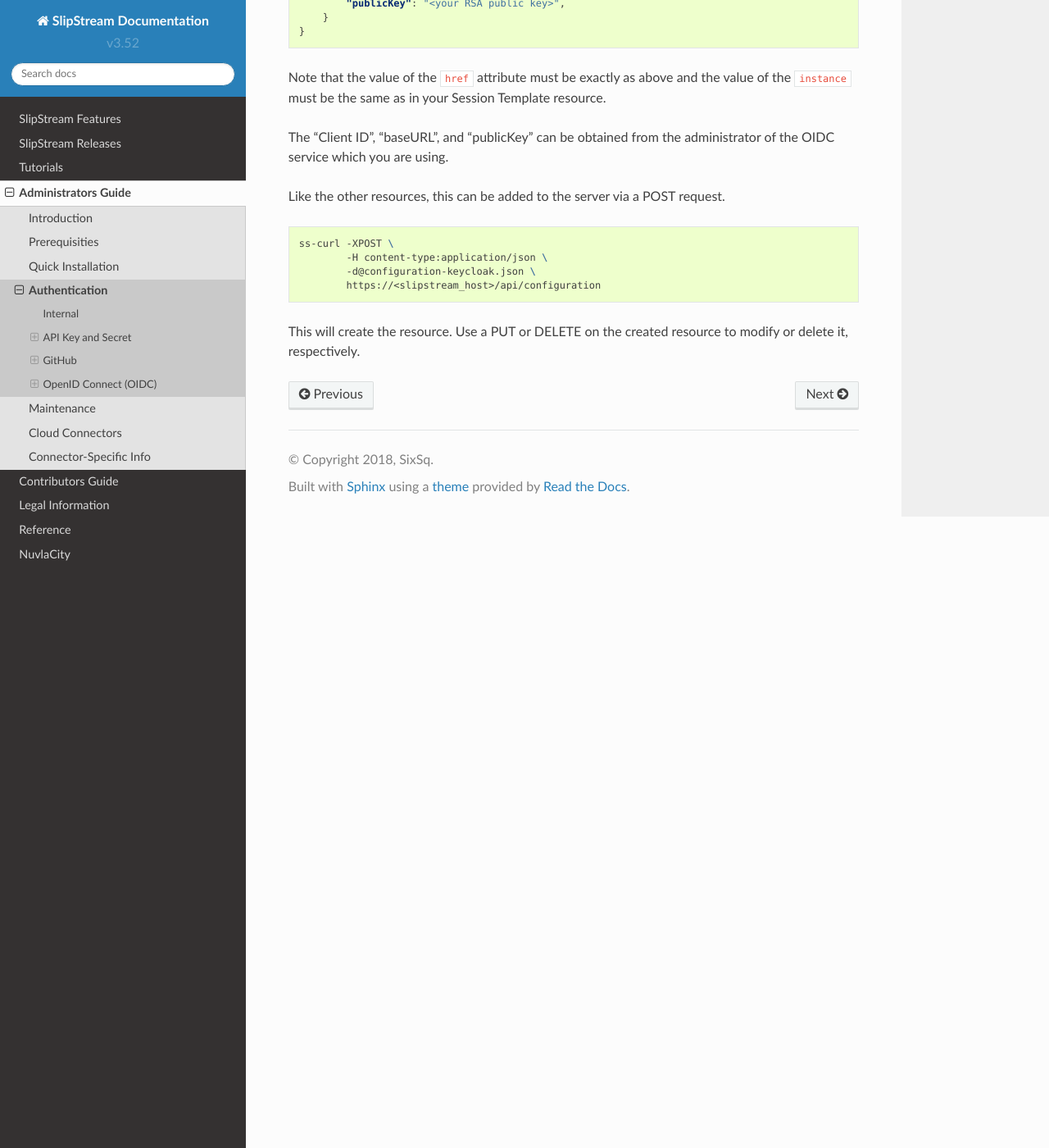
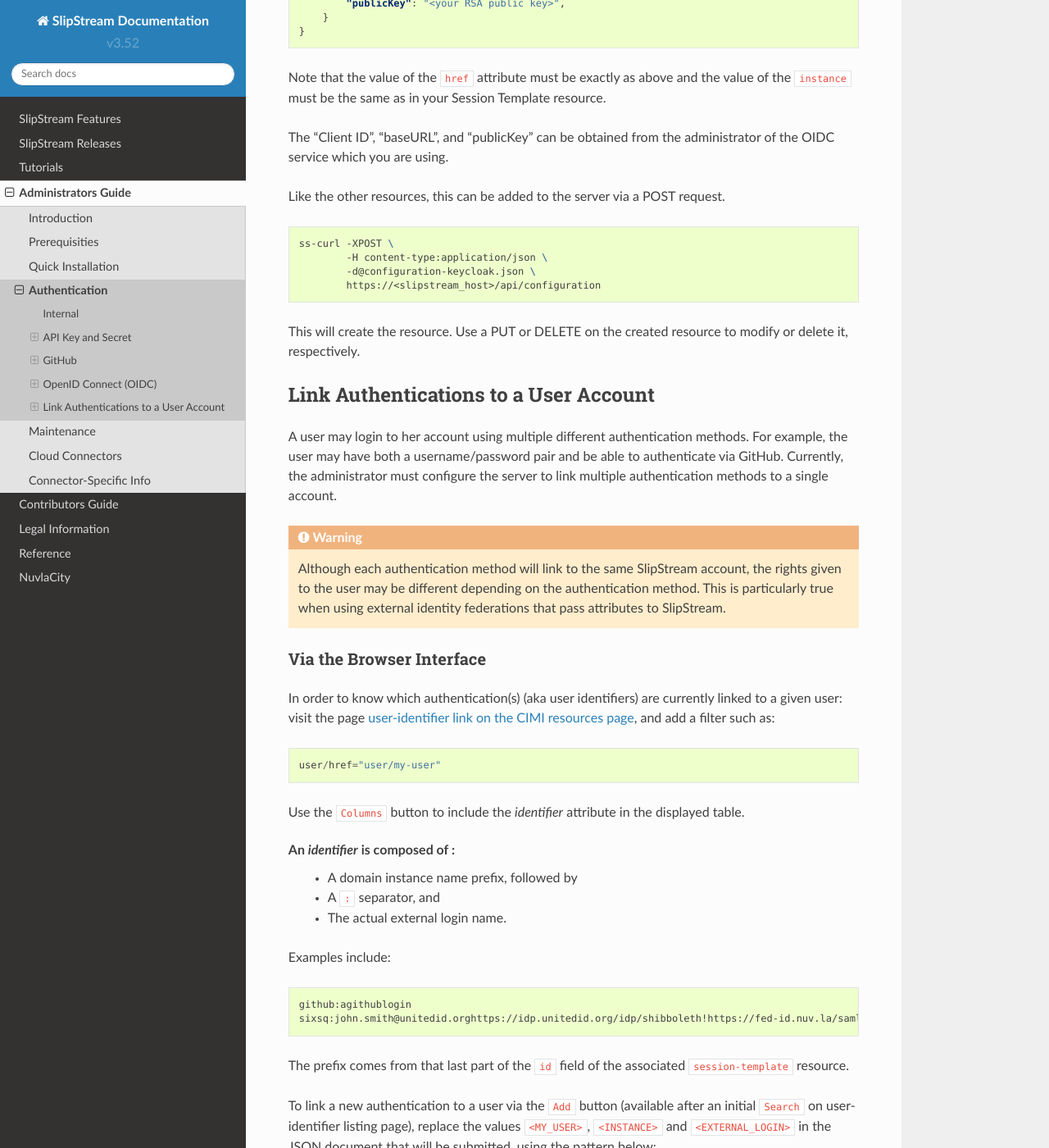
Before and after one commit to slipstream/SlipStreamDocumentation, a Sphinx documentation site: the page built from docs/administrator_guide/authentication.rst, in a window 1280 px wide and 1400 px high, scrolled down 8207 px. Shown: the whole window at 82% size. Built offline with Sphinx 7.4.7 and the Read the Docs theme 2.0.0, drawn with Linux system fonts in a browser that asks for light colours; some of the changed text lies outside the part shown.

Commit message:
Add how to link a user identifier in the Admin guide (#146)
* Add how to link a user identifier in the Admin guide

* clean up text; fix some typos

```diff
--- a/docs/administrator_guide/authentication.rst
+++ b/docs/administrator_guide/authentication.rst
@@ -432,6 +432,96 @@
 resource to modify or delete it, respectively.
 
 
+Link Authentications to a User Account
+--------------------------------------
+
+A user may login to her account using multiple different
+authentication methods.  For example, the user may have both a
+username/password pair and be able to authenticate via GitHub.
+Currently, the administrator must configure the server to link
+multiple authentication methods to a single account.
+
+.. warning::
+
+   Although each authentication method will link to the same
+   SlipStream account, the rights given to the user may be different
+   depending on the authentication method.  This is particularly true
+   when using external identity federations that pass attributes to
+   SlipStream.
+
+Via the Browser Interface
+~~~~~~~~~~~~~~~~~~~~~~~~~
+
+In order to know which authentication(s) (aka user identifiers) are
+currently linked to a given user: visit the page `user-identifier link
+on the CIMI resources page
+<https://nuv.la/webui/cimi/user-identifier>`_, and add a filter such
+as::
+
+    user/href="user/my-user"
+
+Use the ``Columns`` button to include the `identifier` attribute in
+the displayed table.
+
+An `identifier` is composed of :
+ - A domain instance name prefix, followed by
+ - A ``:`` separator, and
+ - The actual external login name.
+
+Examples include::
+
+  github:agithublogin
+  sixsq:john.smith@unitedid.orghttps://idp.unitedid.org/idp/shibboleth!https://fed-id.nuv.la/samlbridge/module.php/saml/sp/metadata.php/sixsq-saml-bridge!aaa-bbb-ccc
+
+The prefix comes from that last part of the ``id`` field of the
+associated ``session-template`` resource.
+
+To link a new authentication to a user via the ``Add`` button
+(available after an initial ``Search`` on user-identifier listing
+page), replace the values ``<MY_USER>``, ``<INSTANCE>`` and
+``<EXTERNAL_LOGIN>`` in the JSON document that will be submitted,
+using the pattern below::
+
+    {
+    "user" : {"href" : "user/<MY_USER>"},
+    "identifier" : "<INSTANCE>:<EXTERNAL_LOGIN>"
+    }
+
+Once the document has been created, the user will be able to login to
+SlipStream with the associated method and identifier.
+
+.. note::
+
+   Attempting to assign the same identifier to more than one Nuvla
+   user will return a 409 (conflict) status and will not create the
+   document.
+
+
+Via the ss-curl Command
+~~~~~~~~~~~~~~~~~~~~~~~
+
+A new user identifier can be added to the server via a POST request.
+
+.. code-block:: bash
+
+   ss-curl -XPOST \
+           -H content-type:application/json \
+           -d@user-identifier.json \
+           https://<slipstream_host>/api/user-identifier
+
+where the ``user-identifier.json`` content follows the same pattern as
+above::
+
+    {
+    "user" : {"href" : "user/<MY_USER>"},
+    "identifier" : "<INSTANCE>:<EXTERNAL_LOGIN>"
+    }
+
+Like when using the web interface, you can not assign the same
+identifier value (<INSTANCE>:<EXTERNAL_LOGIN>) to more than one Nuvla
+user.
+
+
 .. _OIDC: http://openid.net/connect/
 
 .. _OAuth: https://developer.github.com/apps/building-integrations/setting-up-and-registering-oauth-apps/
```
